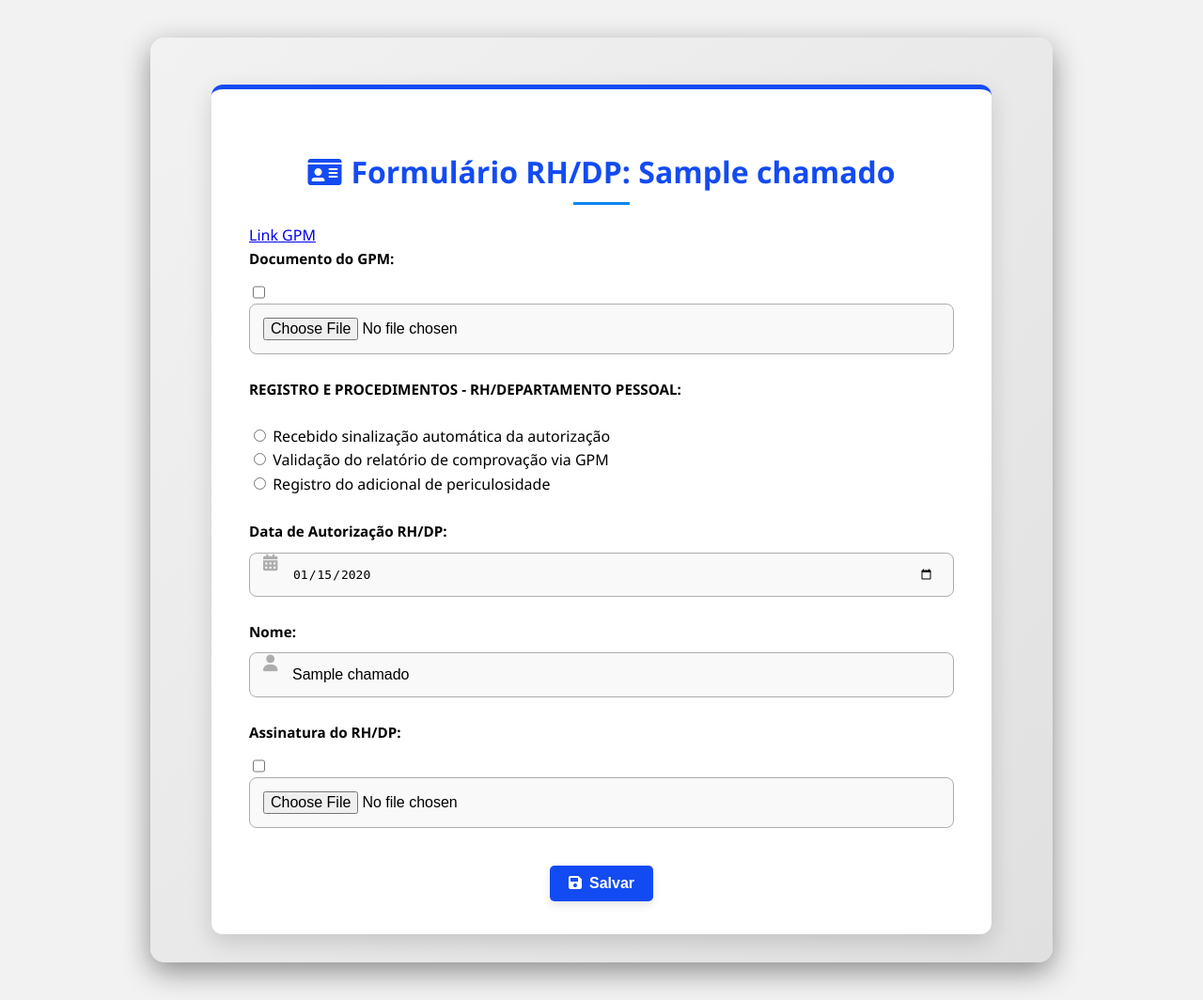
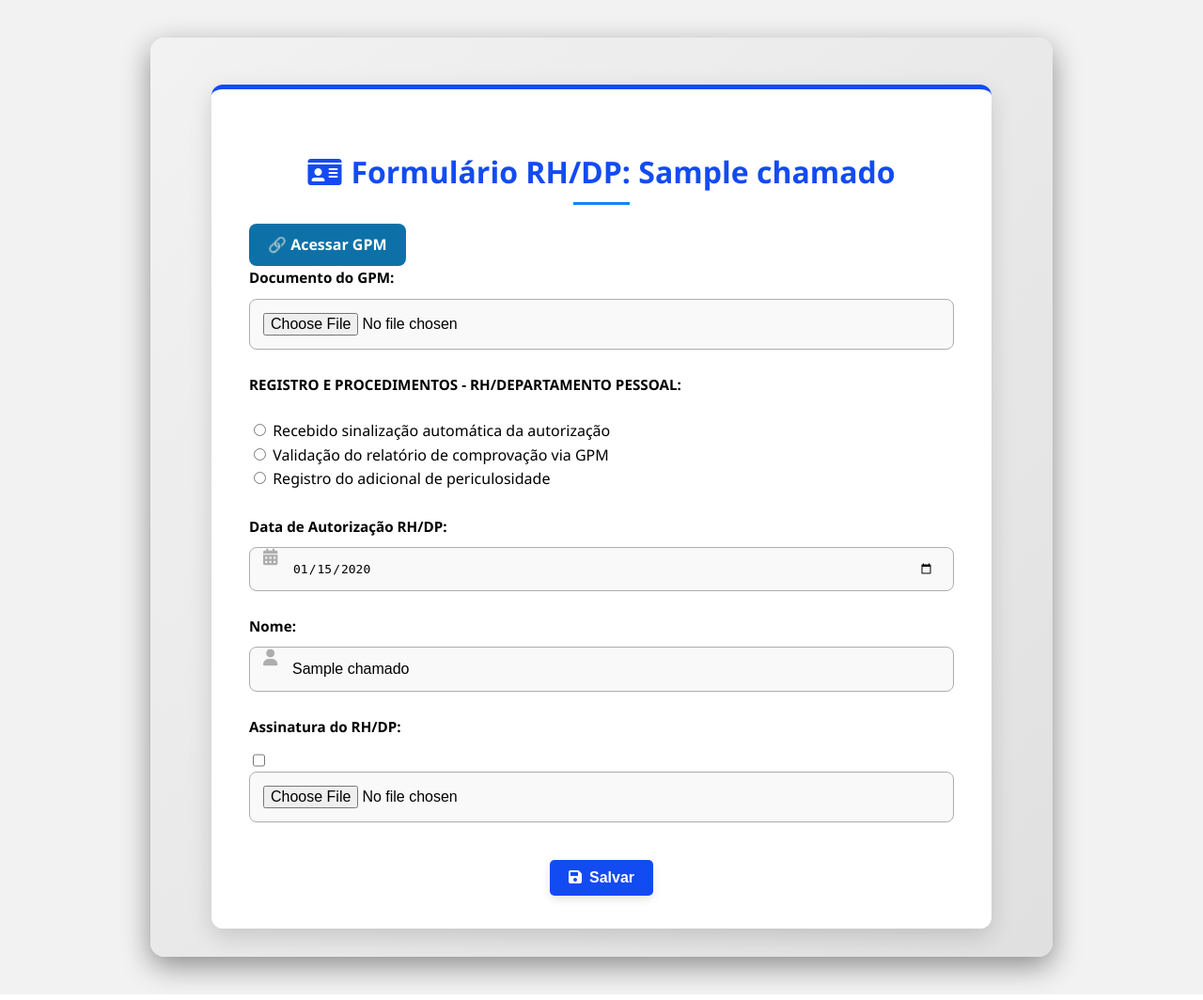
Before and after one commit to danielvitorc/project-formulario, a Django app: page /rh_dp/editar/1/ in a window 1280 px wide. Shown: the whole page at 94% size. Run offline with Django 5.2, Linux system fonts and the light colour scheme; a user stored in the database is signed in; tables that the repository leaves empty hold one stand-in row (values such as "Sample post").

Commit message:
commit de stely, refurmucionario / ailer

```diff
--- a/formulario/forms.py
+++ b/formulario/forms.py
@@ -3,6 +3,7 @@ from django.forms import Select
 from .models import Chamado
 from django.contrib.auth.forms import UserCreationForm
 from .models import CustomUser
+from django.forms.widgets import FileInput
 
 
 class CustomUserCreationForm(UserCreationForm):
@@ -177,6 +178,7 @@ class RHDPForm(forms.ModelForm):
         ]
         widgets = {
             'data_autorizacao_rh_dp': forms.DateInput(attrs={'type': 'date'}),
+            'upload_gpm': FileInput(),  # Substitui o ClearableFileInput
         }
 
         labels = {
--- a/formulario/templates/formulario/include/rh_dp_editar.html
+++ b/formulario/templates/formulario/include/rh_dp_editar.html
@@ -187,7 +187,11 @@
             <form method="POST" enctype="multipart/form-data">
                 {% csrf_token %}
 
-                <a href="https://nortetech.gpm.srv.br/" target="_blank">Link GPM</a>
+                <a href="https://nortetech.gpm.srv.br/" target="_blank"
+                    style="display: inline-flex; align-items: center; gap: 8px; padding: 10px 20px; background-color: #0d71a7; color: white; text-decoration: none; border-radius: 8px; font-weight: bold; transition: background-color 0.3s;">
+                    🔗 Acessar GPM
+                </a>
+
 
                 <!-- Django form rendering - será estilizado pelo script e CSS -->
                 {{ form_rh_dp.as_p }}
```
